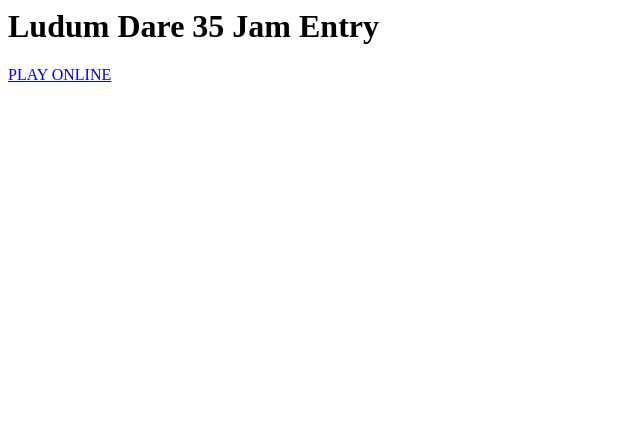
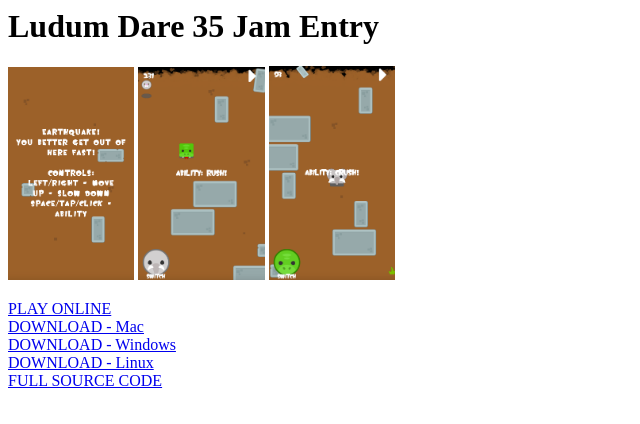
Before and after one commit to britzl/shapeshift, a plain HTML site: page index.html in a window 1280 px wide. Shown: the whole page, without its empty margins (0-640 px from the left). Drawn offline with Linux system fonts and the light colour scheme.

Commit message:
Added screenshots and DL links

```diff
--- a/index.html
+++ b/index.html
@@ -1,4 +1,14 @@
 <h1>Ludum Dare 35 Jam Entry</h1>
 <p>
-<a href="game/index.html">PLAY ONLINE</a>
+	<img src="screen0.png" width="10%"/>
+	<img src="screen1.png" width="10%"/>
+	<img src="screen2.png" width="10%"/>
 </p>
+<p>
+	<a href="game/index.html">PLAY ONLINE</a></br>
+	<a href="OSX.zip">DOWNLOAD - Mac</a></br>
+	<a href="WINDOWS.zip">DOWNLOAD - Windows</a></br>
+	<a href="LINUX.zip">DOWNLOAD - Linux</a></br>
+	<!--<a href="game/index.html">DOWNLOAD - Android</a></br>-->
+	<a href="https://github.com/britzl/shapeshift/">FULL SOURCE CODE</a></br>
+</p>
```
Also changed, not shown: screen0.png (added), screen1.png (added), screen2.png (added), 3 other files.
